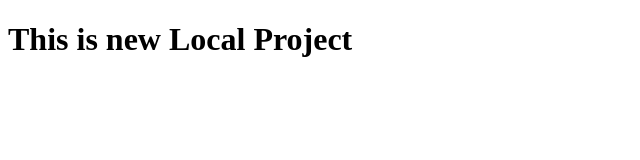
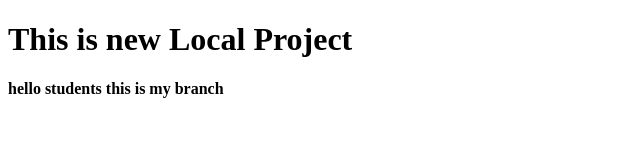
Before and after one commit to Coder-Ayesha/Local_Project, a plain HTML site: page index.html in a window 1280 px wide. Shown: the whole page, without its empty margins (0-640 px from the left). Drawn offline with Linux system fonts and the light colour scheme.

Commit message:
add one heading

```diff
--- a/index.html
+++ b/index.html
@@ -9,6 +9,7 @@
 
 <body>
     <h1>This is new Local Project</h1>
+    <h4>hello students this is my branch </h4>
 </body>
 
 </html>
```
